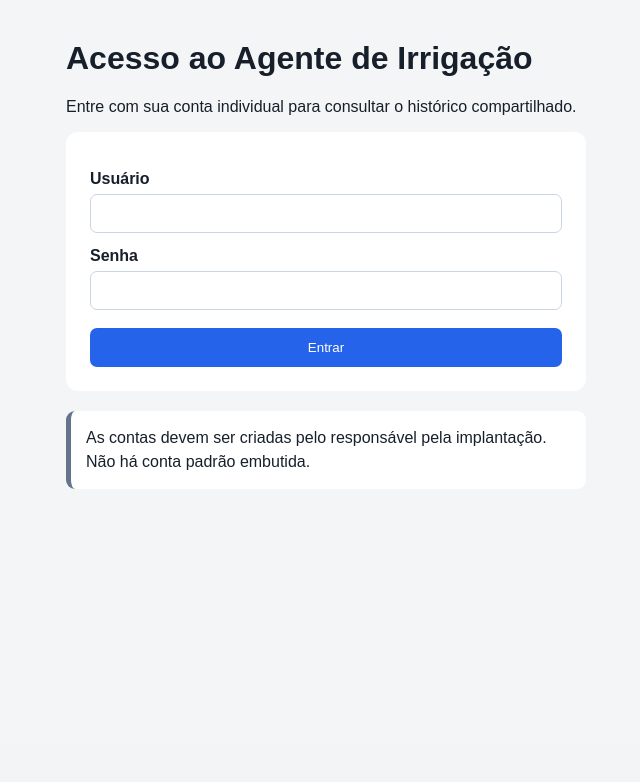
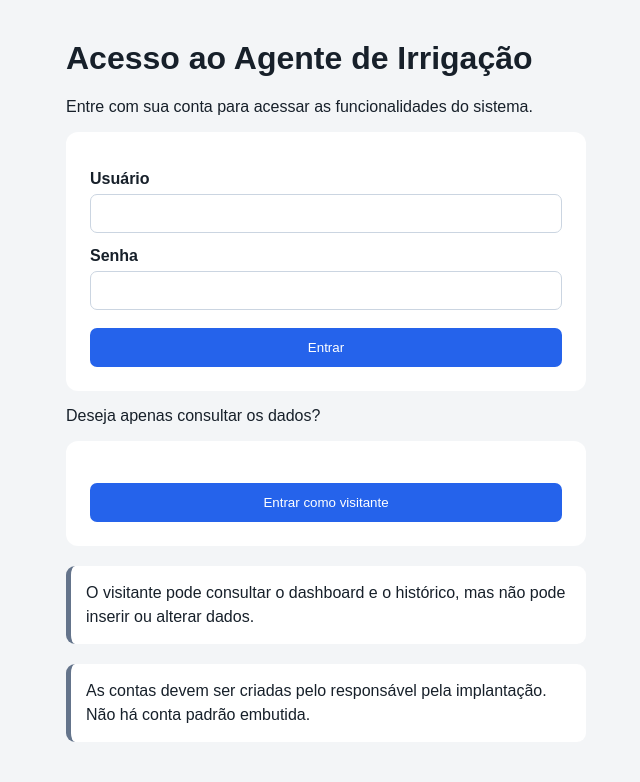
Before and after one commit to jeanbross85-cmyk/IrrigaOnline, a FastAPI app: page /login in a window 1280 px wide. Shown: the part 55-837 px from the top of the page, without its empty margins (314-954 px from the left). Before the commit the page ends 544 px from the top, so only its background shows below. Run offline with FastAPI, Linux system fonts and the light colour scheme; some libraries are stand-ins or nearby versions.

Commit message:
Adiciona acesso de visitante para consulta

```diff
--- a/app/main.py
+++ b/app/main.py
@@ -39,11 +39,35 @@ templates = Jinja2Templates(directory=str(BASE_DIR / "templates"))
 @app.on_event("startup")
 def startup(): init_db()
 def template(name, request, **kwargs):
-    if "csrf_token" not in request.session: request.session["csrf_token"] = secrets.token_urlsafe(32)
-    return templates.TemplateResponse(name, {"request": request, "app_name": APP_NAME, "user": current_user(request), "csrf_token": request.session["csrf_token"], **kwargs})
-def auth_redirect(request):
-    if not current_user(request): return RedirectResponse("/login", status_code=303)
-    return None
+    if "csrf_token" not in request.session:
+        request.session["csrf_token"] = secrets.token_urlsafe(32)
+
+    user = current_user(request)
+
+    if user is None and request.session.get("visitor") is True:
+        user = {
+            "username": "Visitante",
+            "is_visitor": True,
+        }
+
+    return templates.TemplateResponse(
+        name,
+        {
+            "request": request,
+            "app_name": APP_NAME,
+            "user": user,
+            "csrf_token": request.session["csrf_token"],
+            **kwargs,
+        },
+    )
+
+
+def auth_redirect(request, allow_visitor=True):
+    if current_user(request):
+        return None
+    if allow_visitor and request.session.get("visitor") is True:
+        return None
+    return RedirectResponse("/login", status_code=303)
 @app.get("/login", response_class=HTMLResponse)
 def login_get(request: Request):
     if current_user(request): return RedirectResponse("/", status_code=303)
@@ -61,6 +85,17 @@ def login_post(request: Request, username: str = Form(...), password: str = Form
 def logout(request: Request, csrf_token: str = Form(...)):
     ensure_csrf(request, csrf_token); request.session.clear()
     return RedirectResponse("/login", status_code=303)
+
+@app.post("/visitante")
+def entrar_visitante(
+    request: Request,
+    csrf_token: str = Form(...),
+):
+    ensure_csrf(request, csrf_token)
+    request.session.clear()
+    request.session["visitor"] = True
+    request.session["csrf_token"] = secrets.token_urlsafe(32)
+    return RedirectResponse("/", status_code=303)
 
 @app.get("/", response_class=HTMLResponse)
 def dashboard(request: Request):
@@ -323,7 +358,9 @@ def api_drenagem(request: Request):
         ]
 @app.get("/importar", response_class=HTMLResponse)
 def importar_get(request: Request):
-    if auth_redirect(request): return auth_redirect(request)
+    redirect = auth_redirect(request, allow_visitor=False)
+    if redirect:
+        return redirect
     return template("importar.html", request, message=None, error=None, conflicts=None, pending_id=None)
 def parse_filename(filename):
     return bool(re.fullmatch(r"Dados_meteorologicos_\d{4}-\d{2}-\d{2}\.xlsx", filename, flags=re.IGNORECASE))
--- a/app/templates/base.html
+++ b/app/templates/base.html
@@ -1,2 +1,37 @@
-<!doctype html><html lang="pt-BR"><head><meta charset="utf-8"><meta name="viewport" content="width=device-width, initial-scale=1"><title>{{ app_name }}</title><link rel="stylesheet" href="/static/style.css"><script src="https://cdn.plot.ly/plotly-2.35.2.min.js"></script></head><body>
-<header><div class="brand">{{ app_name }}</div>{% if user %}<nav><a href="/">Dashboard</a><a href="/historico">Histórico e gráficos</a><a href="/importar">Importar dados</a><a href="/auditoria">Auditoria</a><a href="/configuracoes">Configurações</a></nav><div class="userbar">{{ user.username }}<form class="logout" method="post" action="/logout"><input type="hidden" name="csrf_token" value="{{ csrf_token }}"><button type="submit">Sair</button></form></div>{% endif %}</header><main>{% block content %}{% endblock %}</main></body></html>
+<!doctype html>
+<html lang="pt-BR">
+<head>
+    <meta charset="utf-8">
+    <meta name="viewport" content="width=device-width, initial-scale=1">
+    <title>{{ app_name }}</title>
+    <link rel="stylesheet" href="/static/style.css">
+    <script src="https://cdn.plot.ly/plotly-2.35.2.min.js"></script>
+</head>
+<body>
+<header>
+    <div class="brand">{{ app_name }}</div>
+    {% if user %}
+    <nav>
+        <a href="/">Dashboard</a>
+        <a href="/historico">Histórico e gráficos</a>
+        {% if not user.is_visitor %}
+        <a href="/importar">Importar dados</a>
+        <a href="/auditoria">Auditoria</a>
+        <a href="/configuracoes">Configurações</a>
+        {% endif %}
+    </nav>
+    <div class="userbar">
+        {{ user.username }}
+        {% if user.is_visitor %}
+        <span class="visitor-label">Somente consulta</span>
+        {% endif %}
+        <form class="logout" method="post" action="/logout">
+            <input type="hidden" name="csrf_token" value="{{ csrf_token }}">
+            <button type="submit">Sair</button>
+        </form>
+    </div>
+    {% endif %}
+</header>
+<main>{% block content %}{% endblock %}</main>
+</body>
+</html>
--- a/app/templates/login.html
+++ b/app/templates/login.html
@@ -1 +1,38 @@
-{% extends "base.html" %}{% block content %}<div class="login-wrap"><h1>Acesso ao Agente de Irrigação</h1><p>Entre com sua conta individual para consultar o histórico compartilhado.</p>{% if error %}<div class="alert error">{{ error }}</div>{% endif %}<form method="post" action="/login"><input type="hidden" name="csrf_token" value="{{ csrf_token }}"><label>Usuário</label><input name="username" autocomplete="username" required><label>Senha</label><input name="password" type="password" autocomplete="current-password" required><button type="submit">Entrar</button></form><p class="note">As contas devem ser criadas pelo responsável pela implantação. Não há conta padrão embutida.</p></div>{% endblock %}
+{% extends "base.html" %}
+{% block content %}
+<div class="login-wrap">
+    <h1>Acesso ao Agente de Irrigação</h1>
+    <p>Entre com sua conta para acessar as funcionalidades do sistema.</p>
+
+    {% if error %}
+    <div class="alert error">{{ error }}</div>
+    {% endif %}
+
+    <form method="post" action="/login">
+        <input type="hidden" name="csrf_token" value="{{ csrf_token }}">
+        <label>Usuário</label>
+        <input name="username" autocomplete="username" required>
+        <label>Senha</label>
+        <input name="password" type="password"
+               autocomplete="current-password" required>
+        <button type="submit">Entrar</button>
+    </form>
+
+    <div class="visitor-access">
+        <p>Deseja apenas consultar os dados?</p>
+        <form method="post" action="/visitante">
+            <input type="hidden" name="csrf_token" value="{{ csrf_token }}">
+            <button type="submit">Entrar como visitante</button>
+        </form>
+        <p class="note">
+            O visitante pode consultar o dashboard e o histórico,
+            mas não pode inserir ou alterar dados.
+        </p>
+    </div>
+
+    <p class="note">
+        As contas devem ser criadas pelo responsável pela implantação.
+        Não há conta padrão embutida.
+    </p>
+</div>
+{% endblock %}
```
